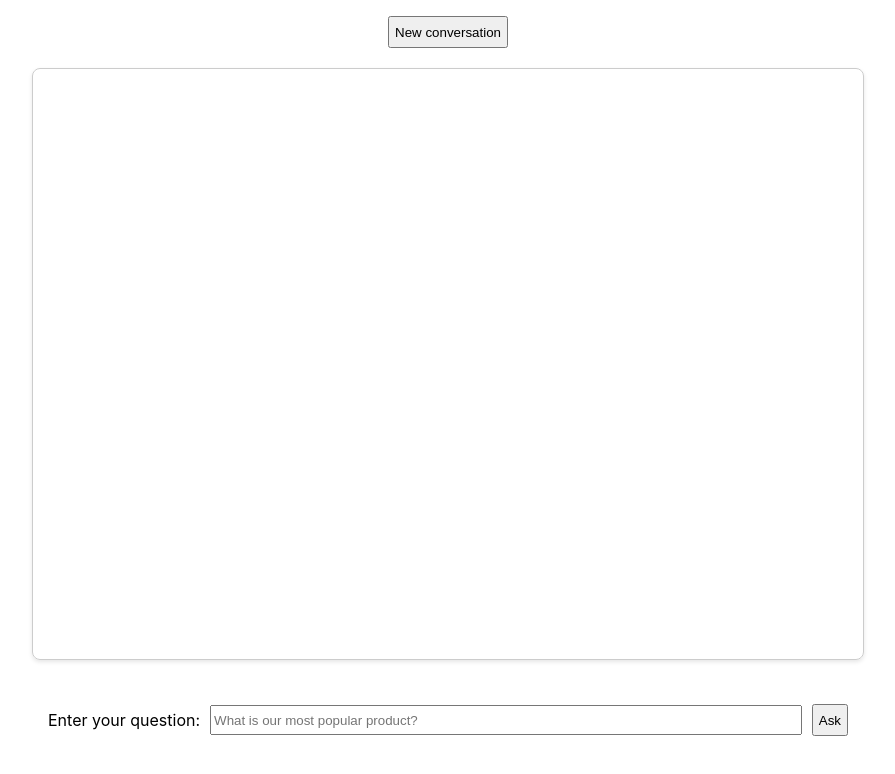
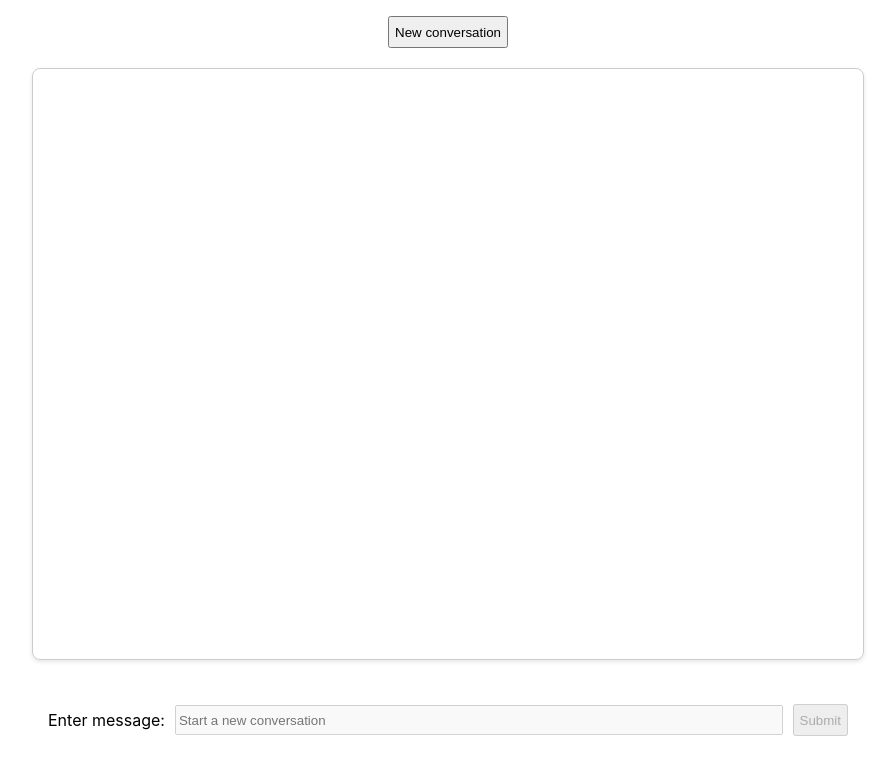
Before and after one commit to ten-dev/inconvo-react-node-example, a React (Create React App) app: page / in a window 1280 px wide. Shown: the top 774 px of the page, without its empty margins (192-1087 px from the left). Built offline with nearby package versions, Linux system fonts and the light colour scheme.

Commit message:
Refactor conversation handling in Assistant component and update input behavior

```diff
--- a/src/Assistant.jsx
+++ b/src/Assistant.jsx
@@ -3,21 +3,30 @@ import "./App.css";
 import { BarChart, LineChart } from "react-chartkick";
 import "chartkick/chart.js";
 
-const QuestionInput = ({ question, setQuestion, isLoading }) => {
+const QuestionInput = ({
+  question,
+  setQuestion,
+  isLoading,
+  conversationId,
+}) => {
   const handleChange = (e) => {
     setQuestion(e.target.value);
   };
 
   return (
     <label>
-      Enter your question:
+      Enter message:
       <input
         id="question"
         type="text"
-        disabled={isLoading}
+        disabled={!conversationId || isLoading}
         value={question}
         onChange={handleChange}
-        placeholder="What is our most popular product?"
+        placeholder={
+          conversationId
+            ? "What is our most popular product?"
+            : "Start a new conversation"
+        }
       />
     </label>
   );
@@ -94,6 +103,18 @@ const Assistant = () => {
     setConversationId(null);
   };
 
+  const createConversation = async () => {
+    try {
+      const res = await fetch(`http://localhost:4242/create-conversation`, {
+        method: "POST",
+      });
+      const conversation = await res.json();
+      setConversationId(conversation.id);
+    } catch (err) {
+      console.error("Error creating conversation:", err);
+    }
+  };
+
   const handleSubmit = async (e) => {
     e.preventDefault();
     setIsLoading(true);
@@ -137,7 +158,9 @@ const Assistant = () => {
 
   return (
     <div>
-      <button onClick={resetConversation}>New conversation</button>
+      {conversationId ?? conversationId}
+
+      <button onClick={createConversation}>New conversation</button>
       <section>
         {qaPairs.length > 0 && (
           <div className="conversation-history">
@@ -159,9 +182,10 @@ const Assistant = () => {
           question={question}
           setQuestion={setQuestion}
           isLoading={isLoading}
+          conversationId={conversationId}
         />
-        <button disabled={isLoading} id="submit">
-          {isLoading ? `Thinking ...` : `Ask`}
+        <button disabled={isLoading | !conversationId} id="submit">
+          {isLoading ? `Thinking ...` : `Submit`}
         </button>
       </form>
     </div>
```
Also changed, not shown: server.js (+19 -26 lines).
